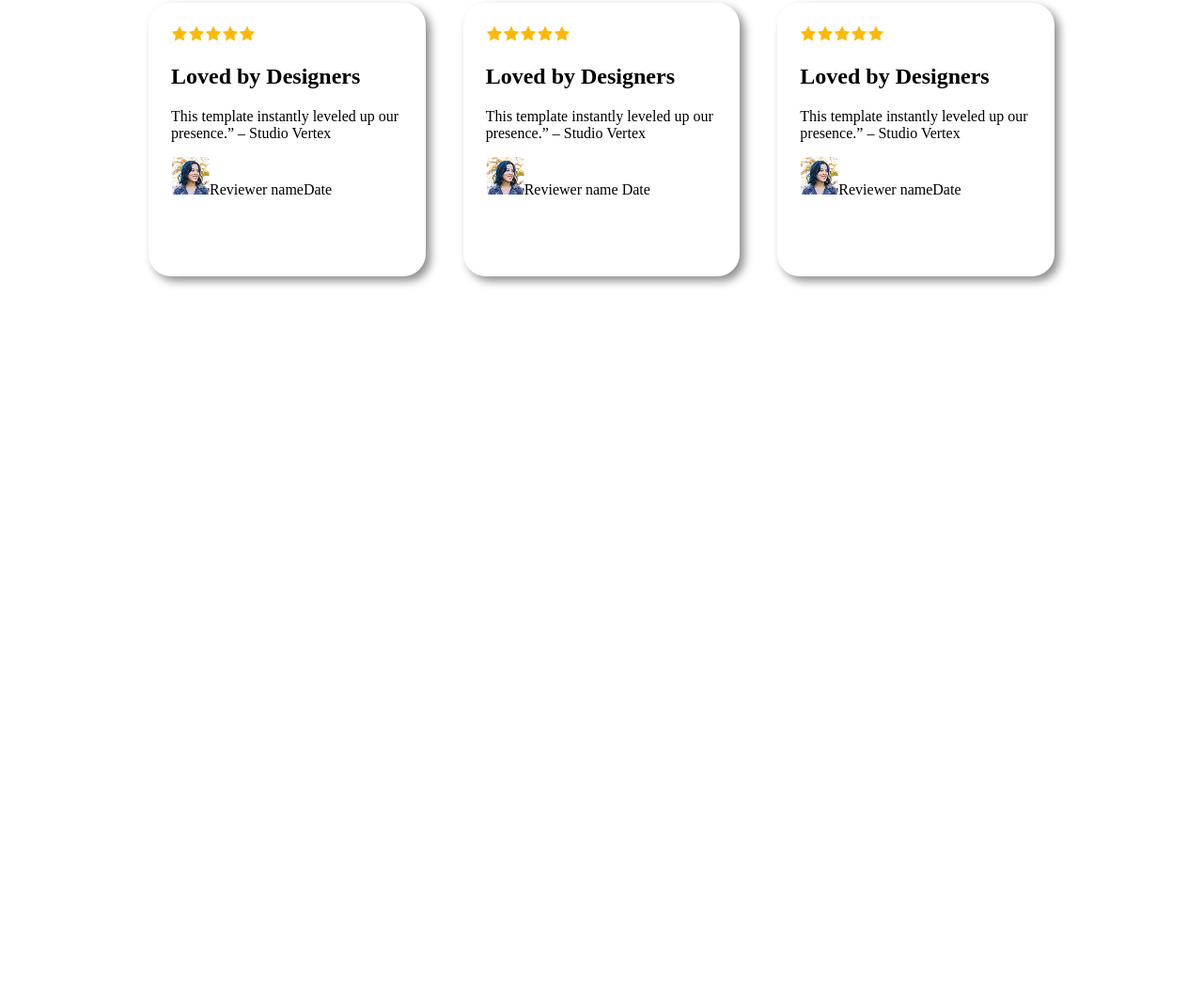
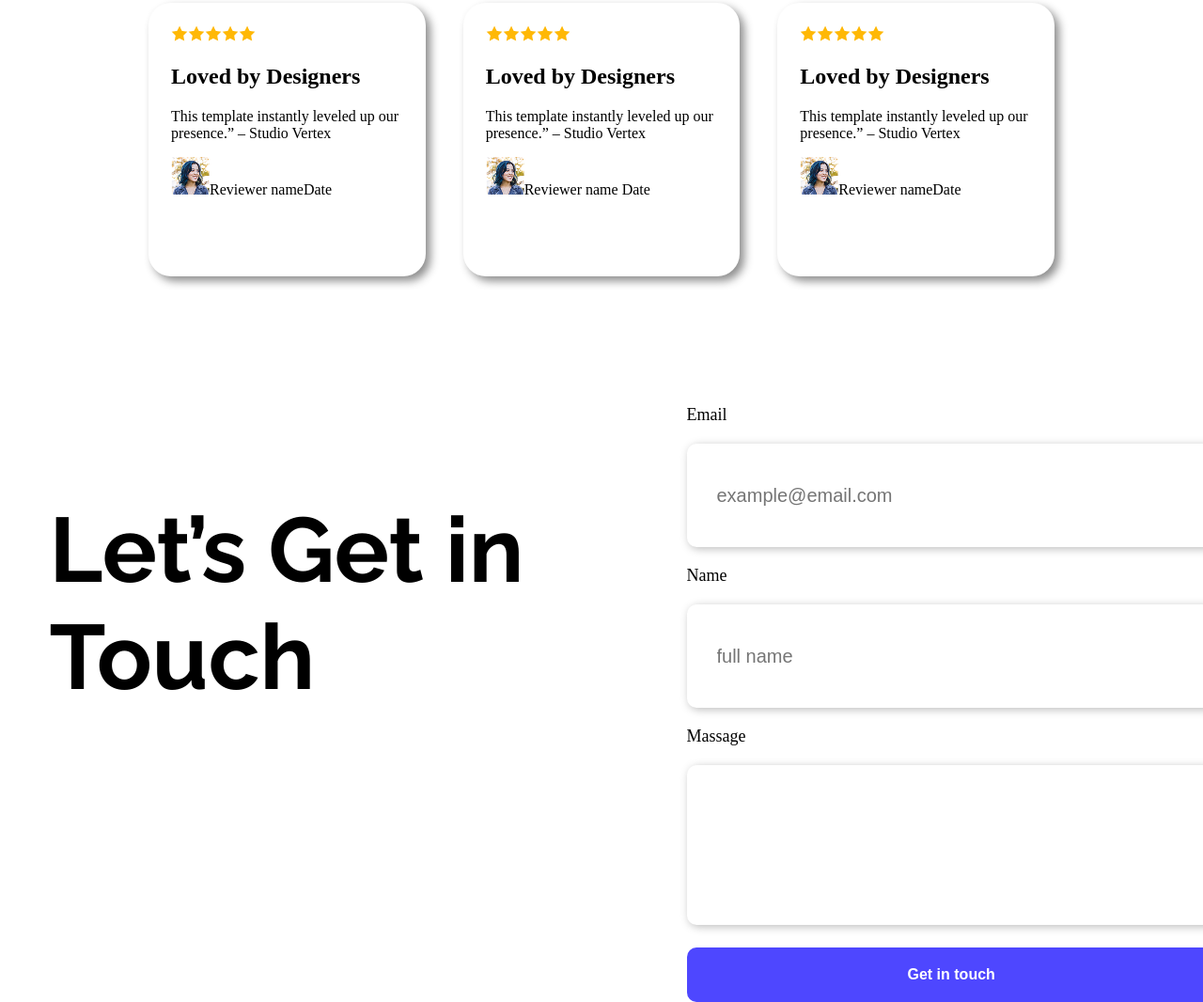
Before and after one commit to karishma-fariha/assignment-1, a plain HTML site: page index.html in a window 1280 px wide. Shown: the part 2223-3289 px from the top of the page at 94% size. Before the commit the page ends 2654 px from the top, so only its background shows below. Drawn offline with Linux system fonts and the light colour scheme; files whose address does not match are found by name.

Commit message:
added form section

```diff
--- a/index.html
+++ b/index.html
@@ -79,6 +79,22 @@
   </div>
 
         </section>
+        <section>
+            <div class="form-box">
+<p class="side-title raleway-main-font">Let’s Get in Touch</p>
+<div><form class="info-box" action="">
+   <label class="field-font" for="Email">Email</label>  <br>
+    <input class="input-box" type="email" placeholder="example@email.com"><br>
+   <label class="field-font" for=" Name "> Name </label><br>
+    <input class="input-box" type="text" name="" id="" placeholder="full name"> <br>
+   <label class="field-font" for=" Massage"> Massage</label> <br>
+    <textarea rows="10" cols="30" id="" placeholder="write your massage...."> </textarea> <br>
+    <input type="button" value="Get in touch" >
+
+</form>
+
+
+        </section>
 
     </main>
     <footer>
--- a/styles/style.css
+++ b/styles/style.css
@@ -1,4 +1,3 @@
-
 .raleway-main-font {
   font-family: "Raleway", sans-serif;
   font-optical-sizing: auto;
@@ -12,11 +11,12 @@
   font-weight: <weight>;
   font-style: normal;
 }
-.color{
+
+.color {
   color: #4E47FF;
 }
 
-nav{
+nav {
   display: flex;
   align-items: center;
   gap: 200px;
@@ -26,13 +26,15 @@ justify-content: space-between;
   padding-top: 50px;
 
 }
+
 /* logo heading */
-.logo{
+.logo {
   font-size: 34px;
   font-weight: bold;
 }
+
 /* btn style */
-.btn{
+.btn {
   background-color: #4E47FF;
   color: #FFFFFF;
   border-radius: 10px;
@@ -41,7 +43,8 @@ justify-content: space-between;
   font-size: 16px;
   font-weight: bold;
 }
-.hero-banner{
+
+.hero-banner {
   font-size: 65px;
   font-weight: bold;
   color: #252432;
@@ -49,33 +52,39 @@ justify-content: space-between;
   margin: 300px 270px 170px 270px;
 
 }
-header{
+
+header {
   background-image: url(../Assets/Hero-bg.png);
   background-repeat: no-repeat;
   background-size: cover;
   padding: 5px;
 }
+
 /* action styles */
-.action{
+.action {
   display: flex;
   margin-top: 120px;
   justify-content: space-around;
 }
-#action-1{
+
+#action-1 {
   font-size: 42px;
   font-weight: bold;
 }
-#action-2{
+
+#action-2 {
   font-size: 24px;
   color: rgba(0, 0, 0, 0.471);
 }
-.action div img{
+
+.action div img {
   border-radius: 48px;
 
 
 }
+
 /* user section */
-.productive-user{
+.productive-user {
   text-align: center;
   margin: 116px 240px 0px 240px;
   background-color: #4d47ff1b;
@@ -83,16 +92,19 @@ header{
   border-radius: 28px;
 
 }
-.numbers{
+
+.numbers {
   display: flex;
   gap: 158px;
   justify-content: center;
 }
-#user-1{
+
+#user-1 {
   font-size: 38px;
   font-weight: bold;
 
 }
+
 #usr-1 {
   font-size: 80px;
   font-weight: bold;
@@ -100,21 +112,24 @@ header{
   color: #4E47FF;
 
 }
-#usr-2{
+
+#usr-2 {
   color: rgba(0, 0, 0, 0.536);
   margin-top: 2px;
   font-size: 20px;
 
 
 }
+
 /* feedback section */
-.users-title{
+.users-title {
   text-align: center;
   font-size: 42px;
   font-weight: bold;
   margin: 137px 150px 50px 150px;
 }
-.users-feedback{
+
+.users-feedback {
   display: flex;
   gap: 40px;
   margin: 0 150px 137px 150px;
@@ -124,7 +139,7 @@ header{
 
 }
 
-.feedback{
+.feedback {
   max-width: 366.67px;
   height: 243px;
   padding: 24px;
@@ -133,3 +148,65 @@ header{
   box-shadow: 5px 5px 10px #00000072;
   gap: 20px;
 }
+
+/* form section */
+.form-box {
+  display: flex;
+  justify-content: center;
+  gap: 150px;
+
+}
+
+.side-title {
+  font-size: 97px;
+  font-weight: bold;
+  width: 528px;
+  height: 232px;
+
+
+}
+
+.info-box {
+  width: 497px;
+  height: 490px;
+  margin-right: ;
+}
+
+.input-box {
+  width: 497px;
+  height: 70px;
+  font-size: 20px;
+  font-weight: lighter;
+  padding: 20px 32px;
+  border-radius: 10px;
+  border: none;
+  box-shadow: 2px 2px 10px rgba(0, 0, 0, 0.263);
+  margin: 20px 0px;
+}
+textarea{
+  width: 497px;
+  height: 70px;
+  font-size: 20px;
+  font-weight: lighter;
+  padding: 50px 32px;
+  border-radius: 10px;
+  border: none;
+  box-shadow: 2px 2px 10px rgba(0, 0, 0, 0.263);
+  margin: 20px 0px;
+
+}
+input[type="button"]{
+  background-color: #4E47FF;
+  color: #FFFFFF;
+  border-radius: 10px;
+  padding: 20px 235px;
+  border: none;
+  font-size: 16px;
+  font-weight: bold;
+}
+
+
+.field-font {
+  font-size: 18px;
+  font-weight: 400px;
+}
```
Lines whose indentation alone changed are shown as unchanged.
